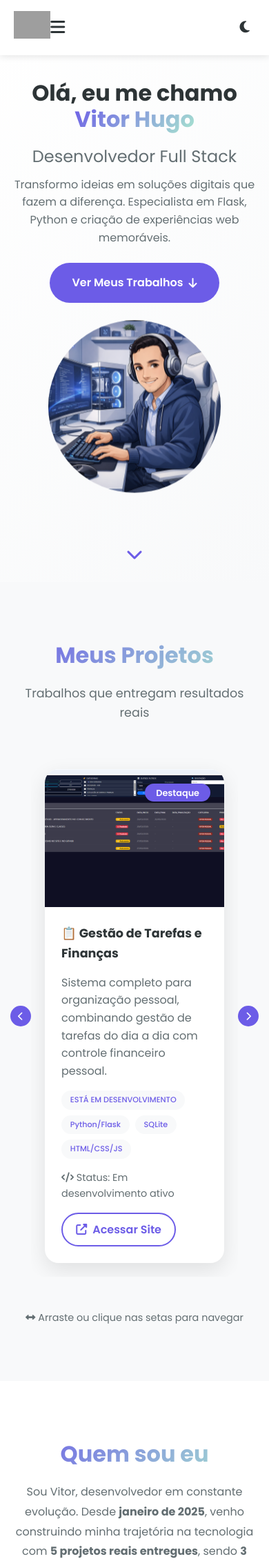
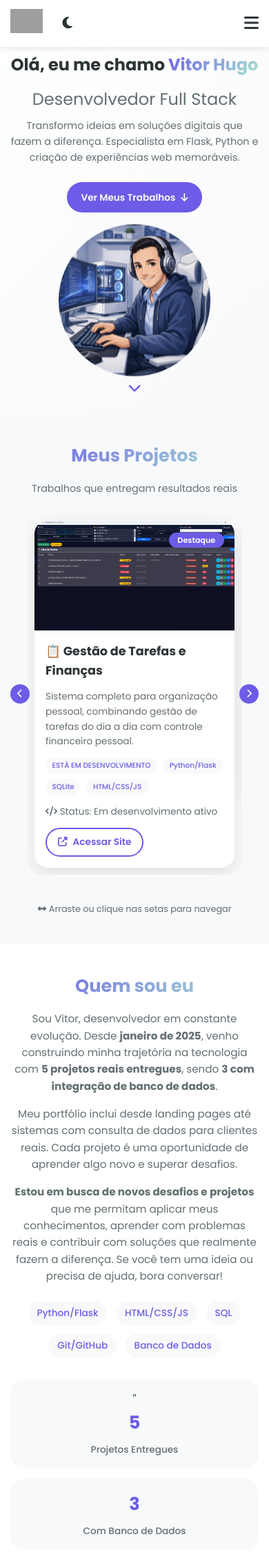
Before and after one commit to vitorhugoarcanjo/arcode, a Flask app: page / in a window 390 px wide. Shown: the top 2263 px of the page at 69% size. Run offline with Flask 3, Linux system fonts and the light colour scheme; grey boxes are pictures that could not be loaded.

Commit message:
ajustando layout responsivo

```diff
--- a/static/pasta_tela_principal/import_css.css
+++ b/static/pasta_tela_principal/import_css.css
@@ -1,5 +1,6 @@
 /* ==================== IMPORTAÇÕES E RESET ==================== */
 @import url('https://fonts.googleapis.com/css2?family=Poppins:wght@300;400;500;600;700;800&display=swap');
+@import url('https://cdnjs.cloudflare.com/ajax/libs/font-awesome/6.5.1/css/all.min.css');
 
 * {
     margin: 0;
@@ -9,6 +10,7 @@
 
 html {
     scroll-behavior: smooth;
+    overflow-x: hidden;
 }
 
 body {
@@ -17,6 +19,8 @@ body {
     color: var(--text-primary);
     background: var(--bg-primary);
     transition: background 0.3s ease, color 0.3s ease;
+    overflow-x: hidden;
+    width: 100%;
 }
 
 /* ==================== VARIÁVEIS DE CORES ==================== */
@@ -55,10 +59,11 @@ body {
     max-width: 1200px;
     margin: 0 auto;
     padding: 0 20px;
+    width: 100%;
 }
 
 .section-title {
-    font-size: 2.5rem;
+    font-size: 2rem;
     text-align: center;
     margin-bottom: 1rem;
     background: linear-gradient(135deg, var(--accent-primary), var(--accent-secondary));
@@ -70,8 +75,8 @@ body {
 .section-subtitle {
     text-align: center;
     color: var(--text-secondary);
-    margin-bottom: 3rem;
-    font-size: 1.1rem;
+    margin-bottom: 2rem;
+    font-size: 1rem;
 }
 
 /* ==================== BLOCO 0 - MENU ==================== */
@@ -95,17 +100,18 @@ body {
     display: flex;
     justify-content: space-between;
     align-items: center;
-    padding: 1rem 20px;
+    padding: 0.8rem 20px;
+    gap: 1rem;
 }
 
 .logo img {
-    height: 40px;
+    height: 35px;
     width: auto;
 }
 
 .menu-links {
     display: flex;
-    gap: 2rem;
+    gap: 1.5rem;
     list-style: none;
 }
 
@@ -115,6 +121,7 @@ body {
     font-weight: 500;
     transition: color 0.3s ease;
     position: relative;
+    font-size: 0.9rem;
 }
 
 .menu-links a::after {
@@ -145,6 +152,7 @@ body {
     padding: 0.5rem;
     border-radius: 50%;
     transition: all 0.3s ease;
+    min-width: 40px;
 }
 
 .theme-toggle:hover {
@@ -165,19 +173,20 @@ body {
     display: flex;
     align-items: center;
     position: relative;
-    padding: 80px 0;
+    padding: 100px 0 60px;
     background: linear-gradient(135deg, var(--bg-primary) 0%, var(--bg-secondary) 100%);
+    overflow-x: hidden;
 }
 
 .hero-grid {
     display: grid;
     grid-template-columns: 1fr 1fr;
-    gap: 4rem;
+    gap: 3rem;
     align-items: center;
 }
 
 .hero-texto h1 {
-    font-size: 3rem;
+    font-size: 2.5rem;
     margin-bottom: 1rem;
     line-height: 1.2;
 }
@@ -198,7 +207,7 @@ body {
     display: inline-flex;
     align-items: center;
     gap: 0.5rem;
-    padding: 1rem 2rem;
+    padding: 0.8rem 1.5rem;
     background: var(--accent-primary);
     color: white;
     text-decoration: none;
@@ -207,6 +216,7 @@ body {
     transition: all 0.3s ease;
     border: none;
     cursor: pointer;
+    font-size: 0.9rem;
 }
 
 .btn-primary:hover {
@@ -217,7 +227,7 @@ body {
 
 .hero-imagem img {
     width: 100%;
-    max-width: 400px;
+    max-width: 350px;
     border-radius: 50%;
     animation: float 3s ease-in-out infinite;
 }
@@ -234,7 +244,7 @@ body {
     transform: translateX(-50%);
     animation: bounce 2s infinite;
     color: var(--accent-primary);
-    font-size: 1.5rem;
+    font-size: 1.2rem;
 }
 
 @keyframes bounce {
@@ -244,15 +254,16 @@ body {
 
 /* ==================== BLOCO 2 - PROJETOS ==================== */
 .bloco-projetos {
-    padding: 80px 0;
+    padding: 60px 0;
     background: var(--bg-secondary);
+    overflow-x: hidden;
 }
 
 .carrossel-container {
     position: relative;
-    max-width: 1200px;
+    max-width: 100%;
     margin: 0 auto;
-    padding: 0 60px;
+    padding: 0 50px;
 }
 
 .carrossel-wrapper {
@@ -267,7 +278,7 @@ body {
 
 .carrossel-slide {
     min-width: 100%;
-    padding: 20px;
+    padding: 10px;
 }
 
 .projeto-card {
@@ -279,14 +290,14 @@ body {
 }
 
 .projeto-card:hover {
-    transform: translateY(-10px);
+    transform: translateY(-5px);
     box-shadow: var(--shadow-hover);
 }
 
 .projeto-imagem {
     position: relative;
     overflow: hidden;
-    height: 250px;
+    height: 200px;
 }
 
 .projeto-imagem img {
@@ -297,66 +308,67 @@ body {
 }
 
 .projeto-card:hover .projeto-imagem img {
-    transform: scale(1.1);
+    transform: scale(1.05);
 }
 
 .projeto-overlay {
     position: absolute;
-    top: 20px;
-    right: 20px;
+    top: 15px;
+    right: 15px;
 }
 
 .projeto-tag {
     background: var(--accent-primary);
     color: white;
-    padding: 0.3rem 1rem;
+    padding: 0.2rem 0.8rem;
     border-radius: 50px;
-    font-size: 0.8rem;
+    font-size: 0.7rem;
     font-weight: 600;
 }
 
 .projeto-info {
-    padding: 1.5rem;
+    padding: 1.2rem;
 }
 
 .projeto-info h3 {
-    font-size: 1.3rem;
-    margin-bottom: 1rem;
+    font-size: 1.2rem;
+    margin-bottom: 0.8rem;
     color: var(--text-primary);
 }
 
 .projeto-info p {
     color: var(--text-secondary);
-    margin-bottom: 1rem;
+    margin-bottom: 0.8rem;
+    font-size: 0.9rem;
 }
 
 .projeto-tech {
     display: flex;
     flex-wrap: wrap;
     gap: 0.5rem;
-    margin: 1rem 0;
+    margin: 0.8rem 0;
 }
 
 .projeto-tech span {
     background: var(--bg-secondary);
     color: var(--accent-primary);
-    padding: 0.3rem 0.8rem;
+    padding: 0.2rem 0.6rem;
     border-radius: 50px;
-    font-size: 0.8rem;
+    font-size: 0.7rem;
     font-weight: 500;
 }
 
 .projeto-status {
-    margin: 1rem 0;
+    margin: 0.8rem 0;
     color: var(--text-secondary);
-    font-size: 0.9rem;
+    font-size: 0.8rem;
 }
 
 .btn-detalhes {
     display: inline-flex;
     align-items: center;
     gap: 0.5rem;
-    padding: 0.6rem 1.2rem;
+    padding: 0.5rem 1rem;
     background: transparent;
     color: var(--accent-primary);
     text-decoration: none;
@@ -364,6 +376,7 @@ body {
     border-radius: 50px;
     font-weight: 600;
     transition: all 0.3s ease;
+    font-size: 0.85rem;
 }
 
 .btn-detalhes:hover {
@@ -378,17 +391,20 @@ body {
     background: var(--accent-primary);
     color: white;
     border: none;
-    width: 40px;
-    height: 40px;
+    width: 35px;
+    height: 35px;
     border-radius: 50%;
     cursor: pointer;
     transition: all 0.3s ease;
     z-index: 10;
+    display: flex;
+    align-items: center;
+    justify-content: center;
 }
 
 .carrossel-btn:hover {
     background: var(--accent-hover);
-    transform: translateY(-50%) scale(1.1);
+    transform: translateY(-50%) scale(1.05);
 }
 
 .prev {
@@ -403,12 +419,13 @@ body {
     display: flex;
     justify-content: center;
     gap: 0.5rem;
-    margin-top: 2rem;
+    margin-top: 1.5rem;
+    flex-wrap: wrap;
 }
 
 .indicator {
-    width: 10px;
-    height: 10px;
+    width: 8px;
+    height: 8px;
     border-radius: 50%;
     background: var(--text-secondary);
     cursor: pointer;
@@ -416,7 +433,7 @@ body {
 }
 
 .indicator.active {
-    width: 30px;
+    width: 25px;
     border-radius: 10px;
     background: var(--accent-primary);
 }
@@ -425,42 +442,44 @@ body {
     text-align: center;
     margin-top: 1rem;
     color: var(--text-secondary);
-    font-size: 0.9rem;
+    font-size: 0.8rem;
 }
 
 /* ==================== BLOCO 3 - SOBRE ==================== */
 .bloco-sobre {
-    padding: 80px 0;
+    padding: 60px 0;
     background: var(--bg-primary);
 }
 
 .sobre-grid {
     display: grid;
     grid-template-columns: 1fr 1fr;
-    gap: 4rem;
+    gap: 3rem;
     align-items: center;
 }
 
 .sobre-texto p {
     color: var(--text-secondary);
     margin-bottom: 1rem;
-    line-height: 1.8;
+    line-height: 1.6;
+    font-size: 0.95rem;
 }
 
 .skills {
     display: flex;
     flex-wrap: wrap;
-    gap: 1rem;
-    margin-top: 2rem;
+    gap: 0.8rem;
+    margin-top: 1.5rem;
 }
 
 .skills span {
     background: var(--bg-secondary);
     color: var(--accent-primary);
-    padding: 0.5rem 1rem;
+    padding: 0.4rem 0.8rem;
     border-radius: 50px;
     font-weight: 500;
     transition: all 0.3s ease;
+    font-size: 0.85rem;
 }
 
 .skills span:hover {
@@ -472,12 +491,12 @@ body {
 .sobre-stats {
     display: grid;
     grid-template-columns: repeat(3, 1fr);
-    gap: 2rem;
+    gap: 1.5rem;
     text-align: center;
 }
 
 .stat {
-    padding: 2rem;
+    padding: 1.5rem;
     background: var(--bg-secondary);
     border-radius: 20px;
     transition: all 0.3s ease;
@@ -489,7 +508,7 @@ body {
 }
 
 .stat h3 {
-    font-size: 2.5rem;
+    font-size: 2rem;
     color: var(--accent-primary);
     margin-bottom: 0.5rem;
 }
@@ -497,106 +516,127 @@ body {
 .stat p {
     color: var(--text-secondary);
     font-weight: 500;
+    font-size: 0.85rem;
 }
 
 /* ==================== BLOCO 4 - CONTATO ==================== */
 .bloco-contato {
-    padding: 80px 0;
+    padding: 60px 0;
     background: linear-gradient(135deg, var(--bg-secondary) 0%, var(--bg-primary) 100%);
 }
 
 .contato-grid {
     display: grid;
     grid-template-columns: 1fr 1fr;
-    gap: 4rem;
+    gap: 3rem;
     max-width: 900px;
     margin: 0 auto;
 }
 
 .redes-sociais h3, .contato-info h3 {
-    font-size: 1.5rem;
-    margin-bottom: 1.5rem;
+    font-size: 1.3rem;
+    margin-bottom: 1.2rem;
     color: var(--accent-primary);
 }
 
 .redes-links {
     display: flex;
     flex-direction: column;
-    gap: 1rem;
+    gap: 0.8rem;
 }
 
 .rede-link {
     display: flex;
     align-items: center;
     gap: 1rem;
-    padding: 1rem;
+    padding: 0.8rem;
     background: var(--bg-card);
     color: var(--text-primary);
     text-decoration: none;
     border-radius: 10px;
     transition: all 0.3s ease;
     border: 1px solid var(--border-color);
+    font-size: 0.9rem;
 }
 
 .rede-link:hover {
-    transform: translateX(10px);
+    transform: translateX(5px);
     background: var(--accent-primary);
     color: white;
     border-color: var(--accent-primary);
 }
 
 .rede-link i {
-    font-size: 1.5rem;
-    width: 30px;
+    font-size: 1.2rem;
+    width: 25px;
 }
 
 .contato-info p {
     display: flex;
     align-items: center;
     gap: 1rem;
-    margin-bottom: 1rem;
+    margin-bottom: 0.8rem;
     padding: 0.8rem;
     background: var(--bg-card);
     border-radius: 10px;
     color: var(--text-secondary);
+    font-size: 0.9rem;
 }
 
 .contato-info i {
-    width: 30px;
+    width: 25px;
     color: var(--accent-primary);
-    font-size: 1.2rem;
+    font-size: 1.1rem;
 }
 
 /* ==================== FOOTER ==================== */
 .footer {
     background: var(--bg-secondary);
-    padding: 2rem 0;
+    padding: 1.5rem 0;
     text-align: center;
     border-top: 1px solid var(--border-color);
 }
 
 .footer p {
     color: var(--text-secondary);
-    margin: 0.5rem 0;
+    margin: 0.3rem 0;
+    font-size: 0.85rem;
 }
 
 .footer i {
     color: #ff4757;
 }
 
-/* ==================== RESPONSIVIDADE ==================== */
+.version {
+    display: inline-block;
+    background: var(--accent-primary);
+    color: white;
+    font-size: 0.65rem;
+    padding: 2px 6px;
+    border-radius: 20px;
+    margin-left: 6px;
+    font-weight: 600;
+}
+
+/* ==================== RESPONSIVIDADE MOBILE ==================== */
 @media (max-width: 768px) {
-    /* Menu Responsivo */
+    /* Menu Mobile */
     .menu-hamburger {
         display: block;
+        order: 2;
+    }
+
+    .theme-toggle {
+        order: 1;
+        margin-right: auto;
     }
 
     .menu-links {
         position: fixed;
-        top: 70px;
+        top: 60px;
         left: -100%;
         width: 100%;
-        height: calc(100vh - 70px);
+        height: calc(100vh - 60px);
         background: var(--bg-primary);
         flex-direction: column;
         align-items: center;
@@ -610,40 +650,80 @@ body {
         left: 0;
     }
 
-    .theme-toggle {
-        margin-left: auto;
+    .menu-links li a {
+        font-size: 1.2rem;
     }
 
-    /* Hero Responsivo */
+    .bloco-menu .container {
+        padding: 0.8rem 15px;
+    }
+
+    /* Hero Mobile */
     .hero-grid {
         grid-template-columns: 1fr;
         text-align: center;
-        gap: 2rem;
+        gap: 1.5rem;
     }
 
     .hero-texto h1 {
-        font-size: 2rem;
+        font-size: 1.8rem;
+    }
+
+    .hero-texto p {
+        font-size: 0.9rem;
     }
 
     .hero-imagem img {
-        max-width: 250px;
+        max-width: 220px;
+        margin: 0 auto;
     }
 
-    /* Projetos Responsivo */
+    .btn-primary {
+        padding: 0.7rem 1.3rem;
+        font-size: 0.85rem;
+    }
+
+    .bloco-hero {
+        padding: 80px 0 40px;
+        min-height: auto;
+    }
+
+    /* Projetos Mobile */
+    .bloco-projetos {
+        padding: 40px 0;
+    }
+
     .carrossel-container {
-        padding: 0 40px;
+        padding: 0 35px;
     }
 
     .carrossel-btn {
-        width: 35px;
-        height: 35px;
+        width: 30px;
+        height: 30px;
+        font-size: 0.8rem;
     }
 
     .projeto-imagem {
-        height: 200px;
+        height: 180px;
     }
 
-    /* Sobre Responsivo */
+    .projeto-info h3 {
+        font-size: 1.1rem;
+    }
+
+    .projeto-info p {
+        font-size: 0.85rem;
+    }
+
+    .projeto-tech span {
+        font-size: 0.65rem;
+    }
+
+    /* Sobre Mobile */
+    .bloco-sobre {
+        padding: 40px 0;
+    }
+
     .sobre-grid {
         grid-template-columns: 1fr;
         gap: 2rem;
@@ -655,6 +735,7 @@ body {
     }
 
     .sobre-stats {
+        grid-template-columns: 1fr;
         gap: 1rem;
     }
 
@@ -663,17 +744,51 @@ body {
     }
 
     .stat h3 {
-        font-size: 1.8rem;
+        font-size: 1.6rem;
     }
 
-    /* Contato Responsivo */
+    /* Contato Mobile */
+    .bloco-contato {
+        padding: 40px 0;
+    }
+
     .contato-grid {
         grid-template-columns: 1fr;
         gap: 2rem;
     }
 
+    .redes-sociais h3, .contato-info h3 {
+        font-size: 1.2rem;
+        text-align: center;
+    }
+
+    .rede-link {
+        padding: 0.7rem;
+        font-size: 0.85rem;
+    }
+
+    .contato-info p {
+        font-size: 0.85rem;
+        padding: 0.7rem;
+    }
+
+    /* Títulos Mobile */
     .section-title {
-        font-size: 2rem;
+        font-size: 1.6rem;
+    }
+
+    .section-subtitle {
+        font-size: 0.9rem;
+        margin-bottom: 1.5rem;
+    }
+
+    /* Footer Mobile */
+    .footer {
+        padding: 1rem 0;
+    }
+
+    .footer p {
+        font-size: 0.75rem;
     }
 }
 
@@ -682,31 +797,25 @@ body {
         padding: 0 15px;
     }
 
+    .hero-texto h1 {
+        font-size: 1.5rem;
+    }
+
     .carrossel-container {
-        padding: 0 30px;
+        padding: 0 25px;
     }
 
     .carrossel-btn {
-        width: 30px;
-        height: 30px;
-        font-size: 0.8rem;
+        width: 28px;
+        height: 28px;
     }
 
-    .projeto-info h3 {
-        font-size: 1.1rem;
+    .projeto-imagem {
+        height: 160px;
     }
 
-    .projeto-tech span {
-        font-size: 0.7rem;
-    }
-
-    .sobre-stats {
-        grid-template-columns: 1fr;
-        gap: 1rem;
-    }
-
-    .rede-link {
-        padding: 0.8rem;
+    .projeto-info {
+        padding: 1rem;
     }
 }
 
@@ -723,12 +832,12 @@ body {
 }
 
 .bloco-hero, .bloco-projetos, .bloco-sobre, .bloco-contato {
-    animation: fadeInUp 0.8s ease-out;
+    animation: fadeInUp 0.6s ease-out;
 }
 
 /* Scrollbar Personalizada */
 ::-webkit-scrollbar {
-    width: 10px;
+    width: 8px;
 }
 
 ::-webkit-scrollbar-track {
@@ -749,3 +858,21 @@ body {
     background: var(--accent-primary);
     color: white;
 }
+
+/* Touch-friendly para mobile */
+@media (hover: none) and (pointer: coarse) {
+    .btn-primary,
+    .btn-detalhes,
+    .rede-link,
+    .carrossel-btn,
+    .indicator {
+        cursor: default;
+        -webkit-tap-highlight-color: transparent;
+    }
+
+    .btn-primary:active,
+    .btn-detalhes:active,
+    .rede-link:active {
+        transform: scale(0.98);
+    }
+}
--- a/templates/pasta_tela_principal/tela_principal.html
+++ b/templates/pasta_tela_principal/tela_principal.html
@@ -6,9 +6,7 @@
     <meta name="description" content="Portfólio de Vitor Hugo - Desenvolvedor Full Stack especializado em Flask, Python e soluções digitais.">
     <meta name="author" content="Vitor Hugo Arcanjo Dias Pereira">
     <title>Vitor Hugo | Desenvolvedor Full Stack</title>
-
     <link rel="stylesheet" href="{{ url_for('static', filename='pasta_tela_principal/import_css.css') }}">
-    <link rel="stylesheet" href="https://cdnjs.cloudflare.com/ajax/libs/font-awesome/6.5.1/css/all.min.css">
 </head>
 <body>
     <!-- ==================== BLOCO 0 - MENU ==================== -->
```
